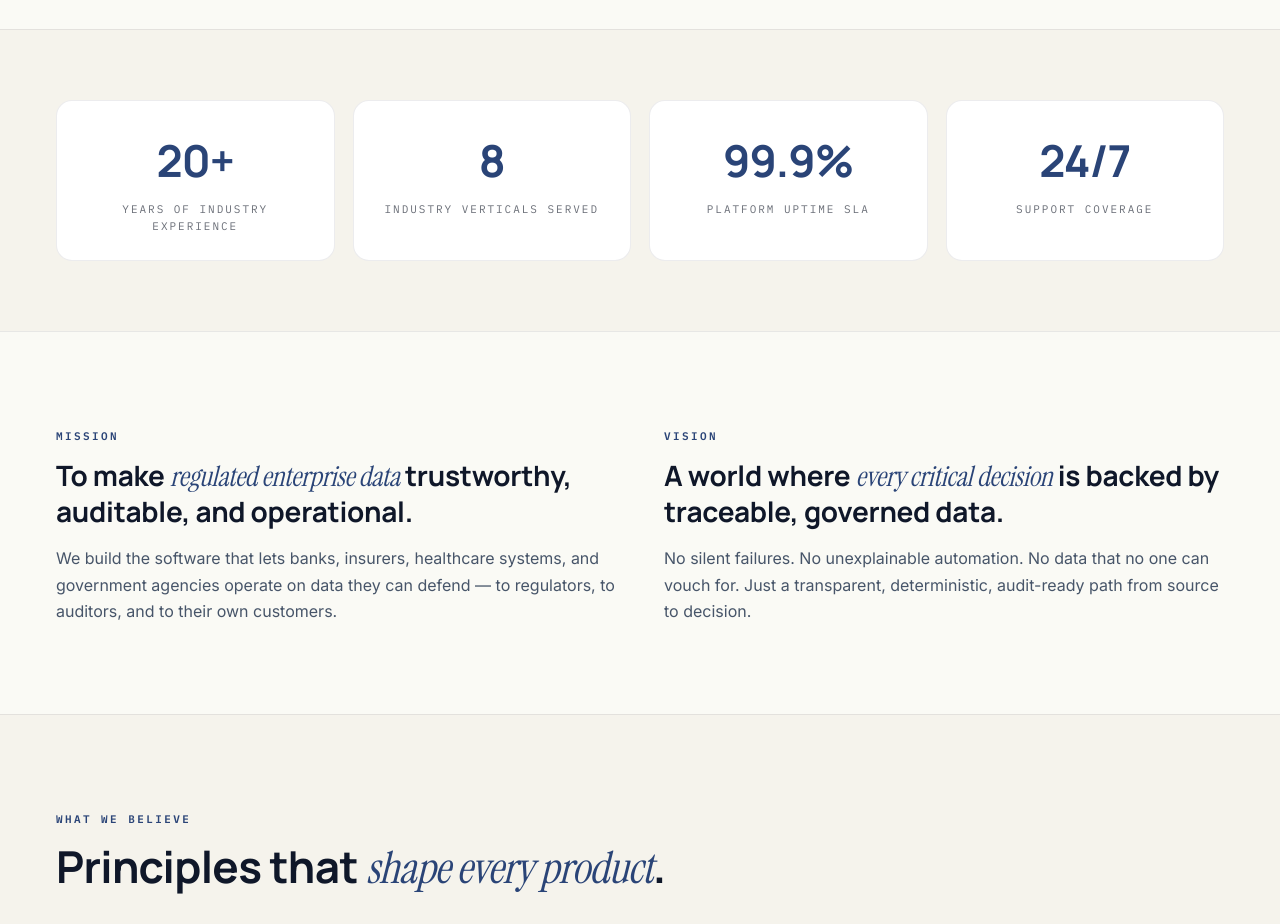
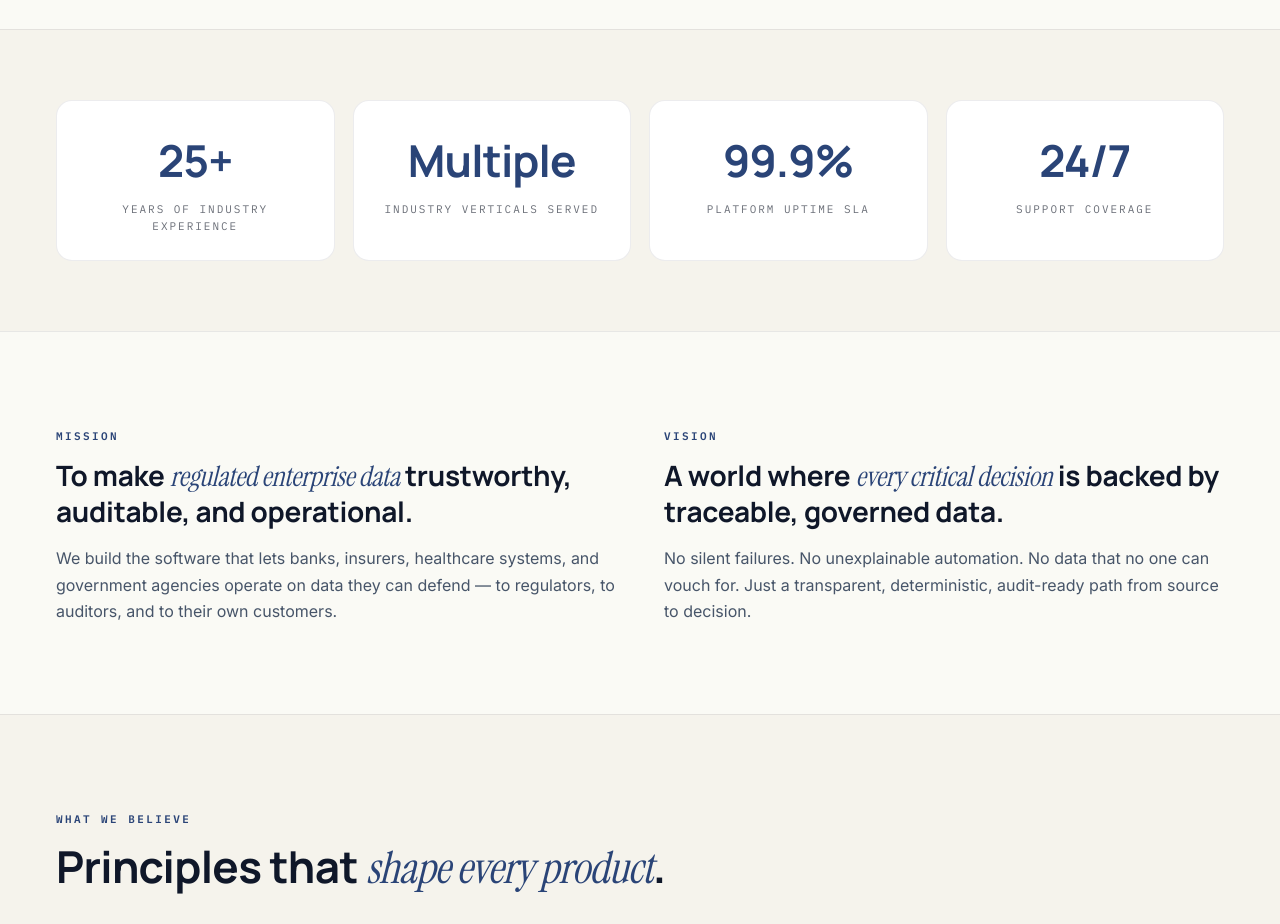
Before and after one commit to NeuroStack-in/cleanflowai-landing, a Next.js app: page /about in a window 1280 px wide. Shown: the part 980-1904 px from the top of the page. Built offline with nearby package versions, Linux system fonts and the light colour scheme; no server answers; what ag-grid-community would draw is missing.

Commit message:
feat: update About page stats — 25+ years experience, Multiple industry verticals
Co-Authored-By: Claude Sonnet 4.6 <noreply@anthropic.com>

```diff
--- a/app/about/page.tsx
+++ b/app/about/page.tsx
@@ -17,8 +17,8 @@ const VALUES = [
 ]
 
 const STATS = [
-  { value: "20+",  label: "Years of industry experience" },
-  { value: "8",    label: "Industry verticals served" },
+  { value: "25+",  label: "Years of industry experience" },
+  { value: "Multiple", label: "Industry verticals served" },
   { value: "99.9%", label: "Platform uptime SLA" },
   { value: "24/7", label: "Support coverage" },
 ]
```
